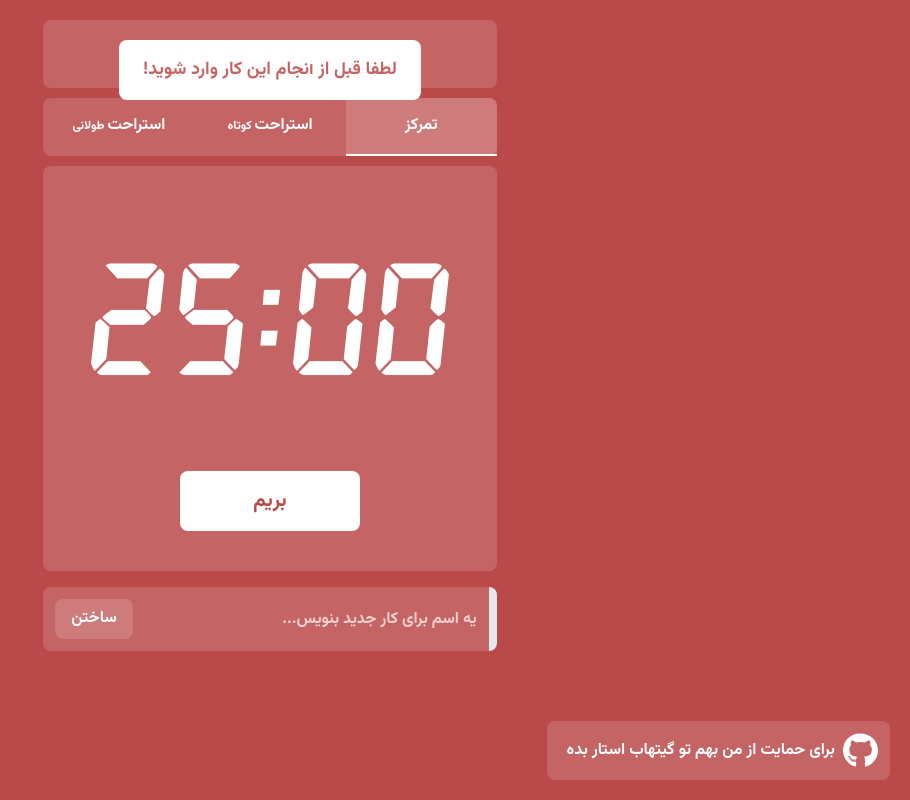
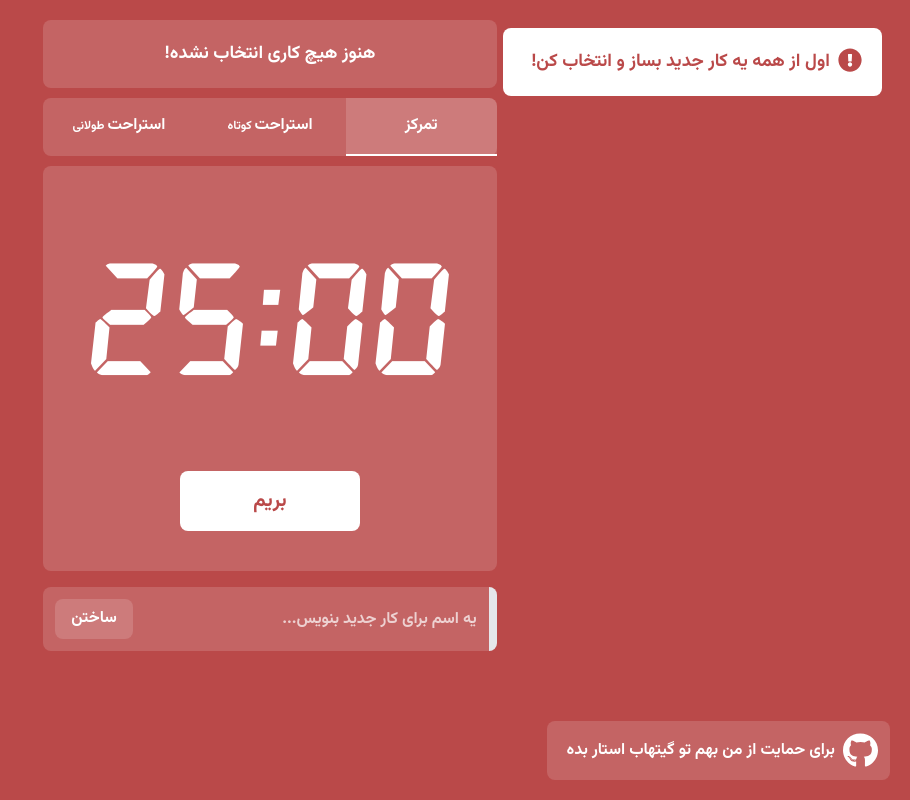
Before and after one commit to the-pesar/pomodoro.ir, a Nuxt app: page / in a window 1280 px wide. Both pictures are taken after a click on the button "بریم". Shown: the top 800 px of the page, without its empty margins (370-1280 px from the left). Built offline with nearby package versions, Linux system fonts and the light colour scheme.

Commit message:
Added Notification component

```diff
--- a/components/Notif.vue
+++ b/components/Notif.vue
@@ -1,11 +1,42 @@
 <template>
-  <div class="absolute left-0 right-0 mx-auto w-fit mt-10 bg-white flex p-4 rounded-lg">
-    <!-- <img src="/ad-icons/pagelines.svg" width="35" /> -->
-    <p class="px-2 text-[#ba4949] text-lg">لطفا قبل از انجام این کار وارد شوید!</p>
+  <div
+    v-show="show"
+    class="absolute z-10 right-7 top-7 mx-auto w-fit bg-white flex p-5 rounded-lg">
+    <svg
+      width="24"
+      height="24"
+      viewBox="0 0 24 24"
+      xmlns="http://www.w3.org/2000/svg">
+      <g clip-path="url(#clip0_1_64813)">
+        <path
+          d="M23.625 12C23.625 18.4217 18.4199 23.625 12 23.625C5.58014 23.625 0.375 18.4217 0.375 12C0.375 5.58202 5.58014 0.375 12 0.375C18.4199 0.375 23.625 5.58202 23.625 12ZM12 14.3438C10.8091 14.3438 9.84375 15.3091 9.84375 16.5C9.84375 17.6909 10.8091 18.6562 12 18.6562C13.1909 18.6562 14.1562 17.6909 14.1562 16.5C14.1562 15.3091 13.1909 14.3438 12 14.3438ZM9.95283 6.59316L10.3005 12.9682C10.3168 13.2665 10.5635 13.5 10.8622 13.5H13.1378C13.4365 13.5 13.6832 13.2665 13.6995 12.9682L14.0472 6.59316C14.0648 6.27094 13.8082 6 13.4855 6H10.5144C10.1917 6 9.93525 6.27094 9.95283 6.59316Z"
+          fill="currentColor" />
+      </g>
+      <defs>
+        <clipPath id="clip0_1_64813">
+          <rect width="24" height="24" fill="blue" />
+        </clipPath>
+      </defs>
+    </svg>
+    <p class="px-2 text-lg" v-text="text"></p>
   </div>
 </template>
+<script lang="ts" setup>
+import { useNotif } from '~/composables/Notif'
+const { show, text } = useNotif()
+</script>
 <style scoped>
-@keyframes bounceInUp {
+svg,
+p {
+  color: var(--status-color);
+  transition: color 0.5s;
+}
+
+div {
+  animation: bounceInDown 1s;
+}
+
+@keyframes bounceInDown {
   from,
   60%,
   75%,
@@ -15,17 +46,17 @@
   }
   from {
     opacity: 0;
-    transform: translate3d(0, 3000px, 0);
+    transform: translate3d(0, -3000px, 0);
   }
   60% {
     opacity: 1;
-    transform: translate3d(0, -20px, 0);
+    transform: translate3d(0, 20px, 0);
   }
   75% {
-    transform: translate3d(0, 10px, 0);
+    transform: translate3d(0, -10px, 0);
   }
   90% {
-    transform: translate3d(0, -5px, 0);
+    transform: translate3d(0, 5px, 0);
   }
   to {
     transform: translate3d(0, 0, 0);
--- a/components/pmdr.vue
+++ b/components/pmdr.vue
@@ -139,6 +139,9 @@
 import { useTimer } from '~/composables/Timer'
 import { useStatus } from '~/composables/Status'
 import { useTasks } from '~/composables/Tasks'
+import { useNotif } from '~/composables/Notif'
+
+const { error } = useNotif()
 
 const vFocus = {
   mounted: (el: HTMLInputElement) => el.focus(),
@@ -177,8 +180,8 @@ const editTaskAction = (id: string, newName: string) => {
 
 const startTimerAction = () => {
   if (tasks.value.find((v) => v.selected)) startTimer()
+  else error("اول از همه یه کار جدید بساز و انتخاب کن!")
 }
-console.log('test')
 </script>
 
 <style>
--- a/composables/Notif.ts
+++ b/composables/Notif.ts
@@ -0,0 +1,14 @@
+const show = ref(false)
+const text = ref('')
+let timeout: number = 0
+export function useNotif() {
+  function error(errorText: string) {
+    timeout && clearTimeout(timeout)
+    text.value = errorText
+    show.value = true
+    timeout = setTimeout(() => {
+      show.value = false
+    }, 5000)
+  }
+  return { error, show, text }
+}
--- a/layouts/default.vue
+++ b/layouts/default.vue
@@ -4,7 +4,7 @@
     </div>
 </template>
 
-<script setup>
+<script lang="ts" setup>
     if (typeof window !== "undefined" && "serviceWorker" in navigator) {
       navigator.serviceWorker.register("ServiceWorker/index.js")
         .then(registration => {
```
Also changed, not shown: assets/styles/main.css (+7 -7 lines), composables/Status.ts (+24 -24 lines).
